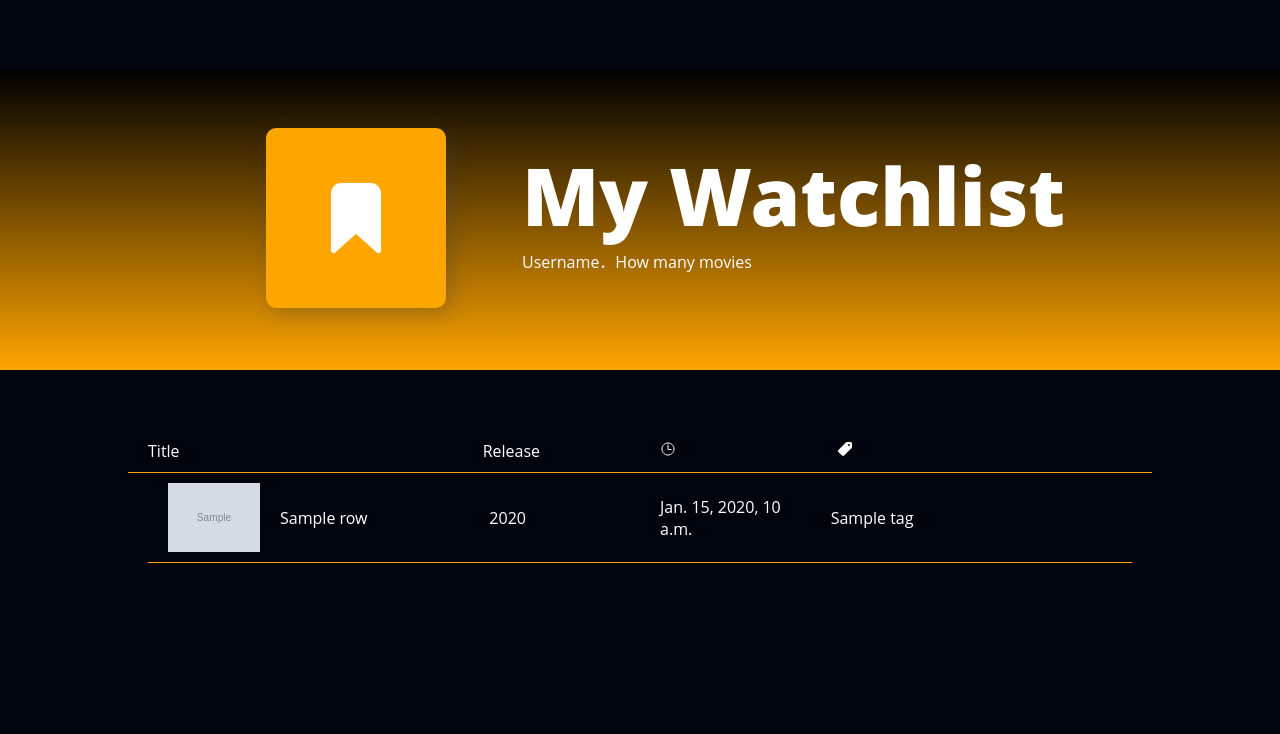
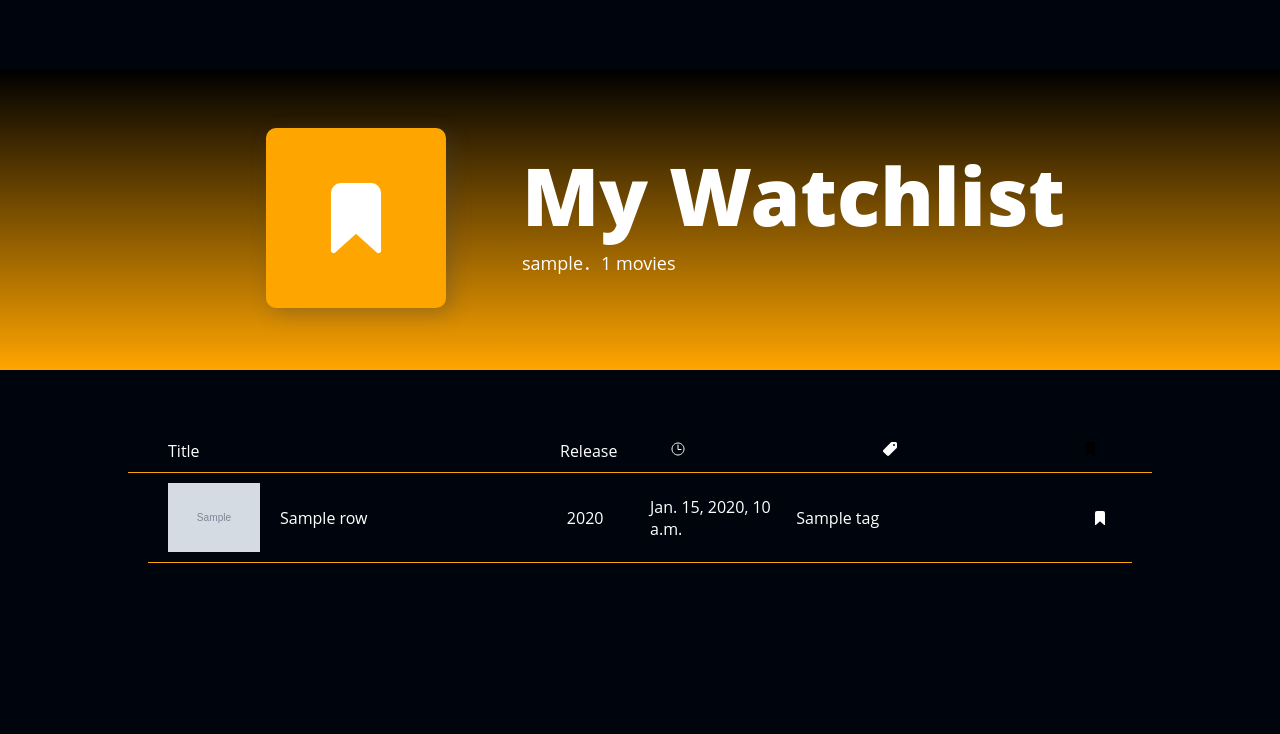
Before and after one commit to Yun-Pei/film_forum, a Django app: template film_forum/member/templates/watchlist.html in a window 1280 px wide. Shown: the part 60-794 px from the top of the page. Run offline with Django 5.2, Linux system fonts and the light colour scheme; the template is opened without the code that fills it: most values are stand-ins (such as "Sample title", 1, 10 or a date in 2020); grey boxes marked "Sample" are stand-in pictures; some libraries are stand-ins or nearby versions.

Commit message:
觀看清單取消收藏功能做好

```diff
--- a/film_forum/home/views.py
+++ b/film_forum/home/views.py
@@ -2,7 +2,7 @@ from django.shortcuts import render
 from django.http import JsonResponse
 from member.models import Movies
 import time
-from test import result
+# from test import result
 from member.models import User
 from member.models import Browse
 from member.models import MovieComments
--- a/film_forum/member/static/css/watchlist.css
+++ b/film_forum/member/static/css/watchlist.css
@@ -48,7 +48,7 @@
 }
 
 .mainpictimes {
-  font-size: 16px;
+  font-size: 18px;
   color: #ffffff;
 }
 
@@ -64,7 +64,7 @@
   justify-content: space-around;
   font-size: 16px;
   margin-top: 20px;
-
+  border-bottom: 1px solid orange;
 }
 
 .movieBox {
@@ -80,7 +80,7 @@
 .movieTitle {
   display: flex;
   justify-content: left;
-  flex: 2;
+  flex: 3;
   padding: 0px 0px 10px 20px;
 }
 
@@ -92,23 +92,28 @@
 
 .watchlisttitle span {
   padding: 0px 0px 10px 20px;
-  border-bottom: 1px solid orange;
 }
 
 .Title {
-  flex: 2;
+  flex: 2.8;
+  position: relative;
+  left: 20px;
 }
 
 .Release {
-  flex: 1;
+  flex: 0.5;
 }
 
 .Duration {
-  flex: 1;
+  flex: 0.8;
+  position: relative;
+  left: 20px;
 }
 
 .Genre {
   flex: 2;
+  position: relative;
+  left: 100px;
 }
 
 .movie {
@@ -117,12 +122,31 @@
   cursor: pointer;
 }
 
+.nofollowbox {
+  height: 300px;
+  width: fit-content;
+  margin: 50px auto;
+  display: flex;
+  flex-direction: column;
+  justify-content: center;
+  align-items: center;
+}
+
 #no_follow {
   color: #ffffff;
+  font-size: 25px;
+  font-weight: 700;
+  height: 50px;
+}
+
+#followtutorial {
+  color: #ffffff;
+  font-size: 18px;
+  justify-content: center;
 }
 
 .movieRelease {
-  flex: 1;
+  flex: 0.5;
   display: flex;
   align-items: center;
   padding: 0px 0px 10px 20px;
@@ -141,3 +165,20 @@
   align-items: center;
   padding: 0px 0px 10px 20px;
 }
+
+.FavBtn {
+  flex: 0.5;
+  color: black;
+}
+
+.movieFav {
+  flex: 0.5;
+  display: flex;
+  align-items: center;
+  padding: 0px 0px 10px 20px;
+  justify-content: center;
+}
+
+.movieFav:hover {
+  color: orange;
+}
--- a/film_forum/member/static/css/watchlist.js
+++ b/film_forum/member/static/css/watchlist.js
@@ -1,6 +1,6 @@
 $(document).ready(function() {
   // alert('success');
-  $('.movie').on("click", function(){
+  $('.turntomovie').on("click", function(){
       var m_id = $(this).find('.m_id').text();
       // alert(m_id);
 
@@ -19,5 +19,26 @@ $(document).ready(function() {
           }
       });
   });
+    $('.movieFav').on("click", function(){
+    var m_id = $(this).find('.m_id').text();
+    // alert(m_id);
+
+        $.ajax({
+            type: "POST",
+            url: "watchlist",
+            data: {
+                'm_id': m_id,
+                'mode': 'unfollow'
+            },
+            success: function(response) {
+                // alert("123");
+                console.log(response);
+                location.reload(true);
+            },
+            error: function(xhr, status, error) {
+                console.error(error);
+            }
+        });
+    });
 
 });
--- a/film_forum/member/templates/watchlist.html
+++ b/film_forum/member/templates/watchlist.html
@@ -14,6 +14,7 @@
   <script src="https://cdn.jsdelivr.net/npm/sweetalert2@11"></script>
   <link rel="stylesheet" href="https://code.jquery.com/ui/1.13.1/themes/base/jquery-ui.css">
   <link rel="stylesheet" href="https://fonts.googleapis.com/css2?family=Material+Symbols+Outlined:opsz,wght,FILL,GRAD@20..48,100..700,0..1,-50..200" />
+  <link rel="icon" href="{% static 'favicon.ico' %}" type="image/x-icon">
   <script type="module" src="https://unpkg.com/ionicons@7.1.0/dist/ionicons/ionicons.esm.js"></script>
   <script nomodule src="https://unpkg.com/ionicons@7.1.0/dist/ionicons/ionicons.js"></script>
   <script src='{% static "ajax.js" %}'></script>
@@ -30,7 +31,13 @@
     <div class="rightmainpicBox">
       <div class="mainpictextBox">
         <p class="mainpictitle">My Watchlist</p>
-        <p class="mainpictimes">Username．How many movies</p>
+          {% if InfoList.0 %}
+            {% for row in InfoList %}
+              <p class="mainpictimes">{{row.username}}．{{row.count}} movies</p>
+            {% endfor %}
+          {% else %}
+           <p class="mainpictimes">{{request.user.username}}．No movies</p>
+          {% endif %}
       </div>
     </div>
   </div>
@@ -41,6 +48,7 @@
       <span class="Release">Release</span>
       <span class="Duration"><ion-icon name="time-outline"></ion-icon></span>
       <span class="Genre"><ion-icon name="pricetag"></ion-icon></span>
+      <span class="FavBtn"><ion-icon name="bookmark" class="FavoriteBtn"></ion-icon></span>
     </div>
     <div class="watchlistmovie">
       <ul>
@@ -50,27 +58,39 @@
               <li class="movie">
                 <span style="display: none;" class="m_id">{{ j.mid }}</span>
                 <div class="movieBox">
-                  <div class="movieTitle">
+                  <div class="movieTitle turntomovie">
                     <img src="{{j.img}}" alt="" class="moviePic">
                     <div class="movieName">
                       <p>{{j.name}}</p>
                     </div>
+                    <span style="display: none;" class="m_id">{{ j.mid }}</span>
                   </div>
-                  <div class="movieRelease">
+                  <div class="movieRelease turntomovie">
                     {{j.year}}
+                    <span style="display: none;" class="m_id">{{ j.mid }}</span>
                   </div>
-                  <div class="movieDuration">
+                  <div class="movieDuration turntomovie">
                     {{j.time}}
+                    <span style="display: none;" class="m_id">{{ j.mid }}</span>
                   </div>
-                  <div class="movieGenre">
+                  <div class="movieGenre turntomovie">
                     {{j.tag}}
+                    <span style="display: none;" class="m_id">{{ j.mid }}</span>
+                  </div>
+                  <div class="movieFav">
+                    <ion-icon name="bookmark" class="FavoriteBtn"></ion-icon>
+                    <span style="display: none;" class="m_id">{{ j.mid }}</span>
                   </div>
                 </div>
               </li>
             {% endfor %}
           {% endfor %}
         {% else %}
-          <p id="no_follow">No comment found.</p>
+          <div class="nofollowbox">
+            <p id="no_follow">There are no favorites in the watch list.</p>
+            <p id="followtutorial">You can add a movie to your watchlist by pressing Add to Favorites on any movie page.</p>
+          </div>
+
         {% endif %}
       </ul>
     </div>
```
Also changed, not shown: film_forum/member/views.py (+23 -3 lines), film_forum/test.py (+9 -9 lines).
